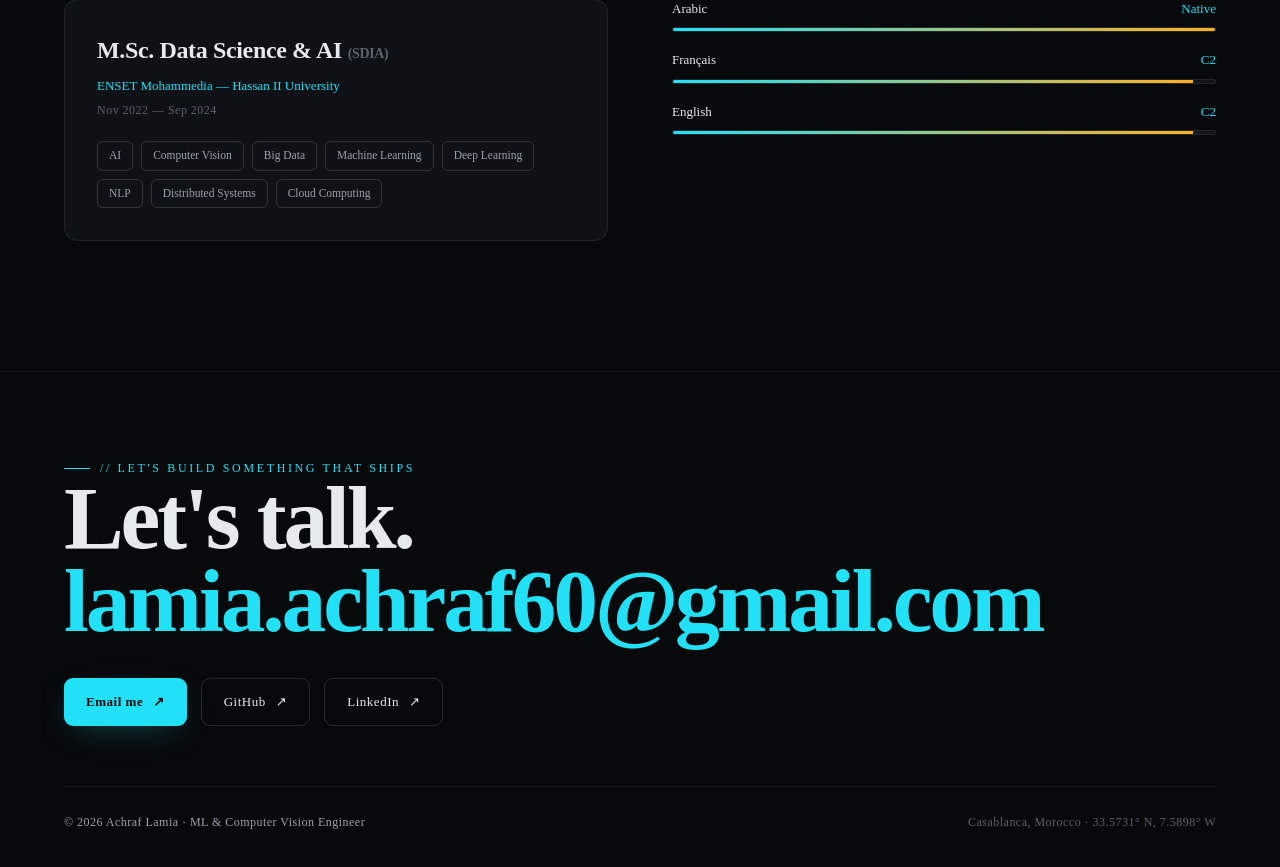
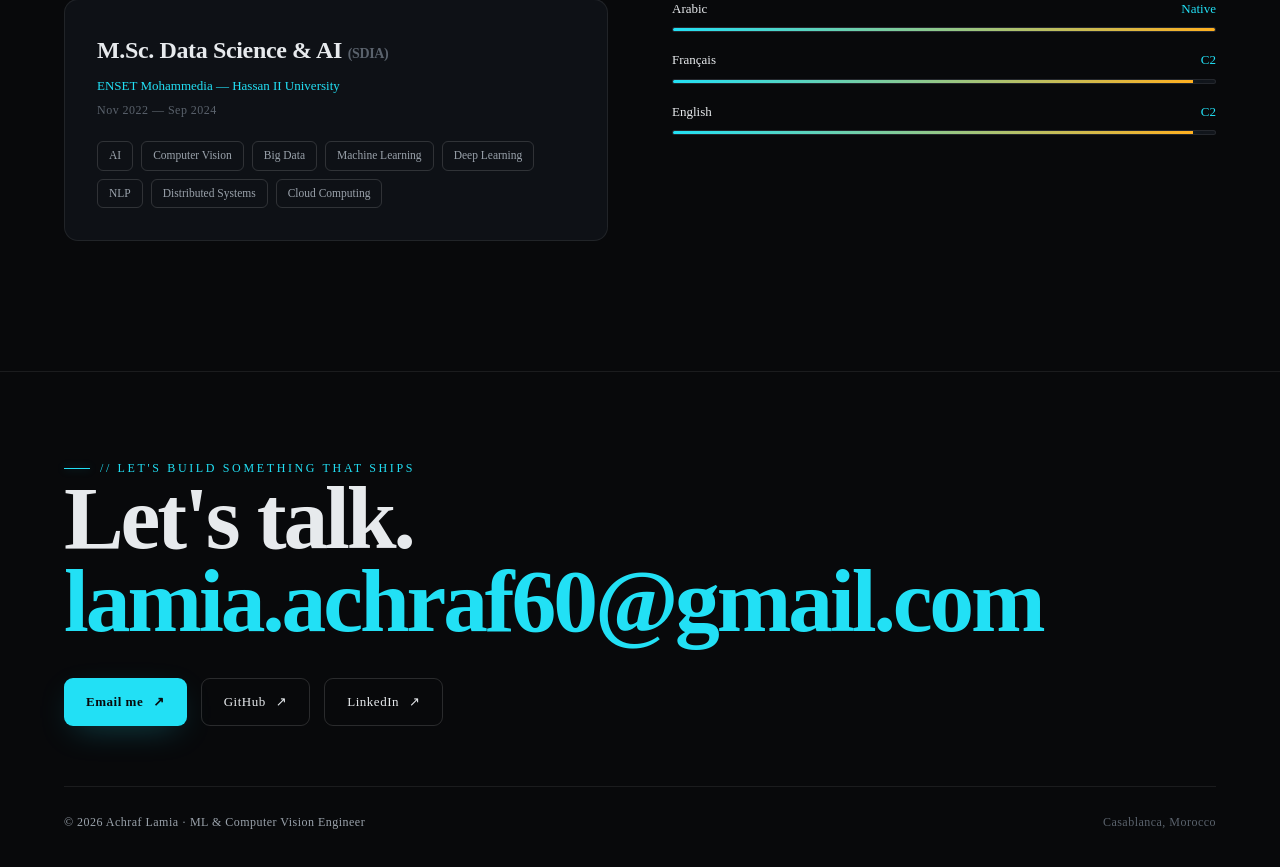
Before and after one commit to AchrafLamia/portfolio, a Next.js app: page / in a window 1280 px wide. Shown: the part 5685-6552 px from the top of the page. Built offline with nearby package versions, Linux system fonts and the light colour scheme.

Commit message:
remove coordinates from footer

```diff
--- a/app/page.tsx
+++ b/app/page.tsx
@@ -784,7 +784,7 @@ export default function Home() {
           </div>
           <div className="footer-foot">
             <span className="sig">© 2026 Achraf Lamia · ML &amp; Computer Vision Engineer</span>
-            <span>Casablanca, Morocco · 33.5731° N, 7.5898° W</span>
+            <span>Casablanca, Morocco</span>
           </div>
         </div>
       </footer>
```
